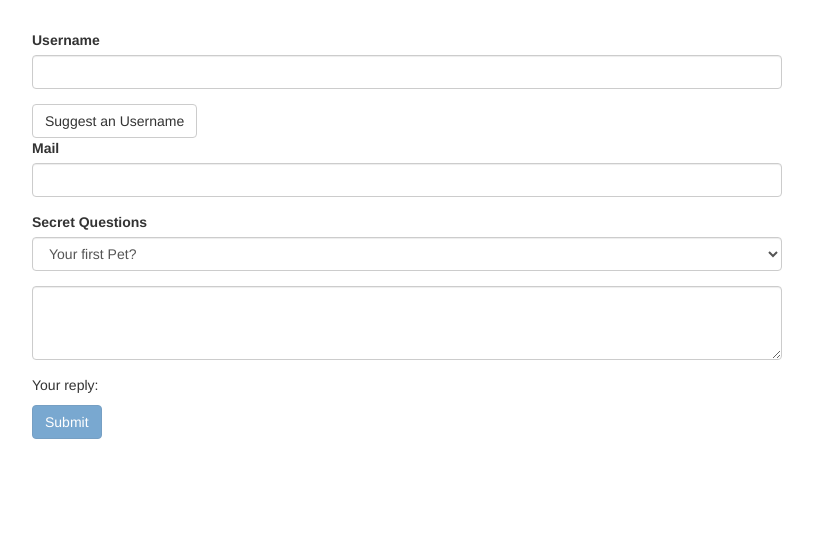
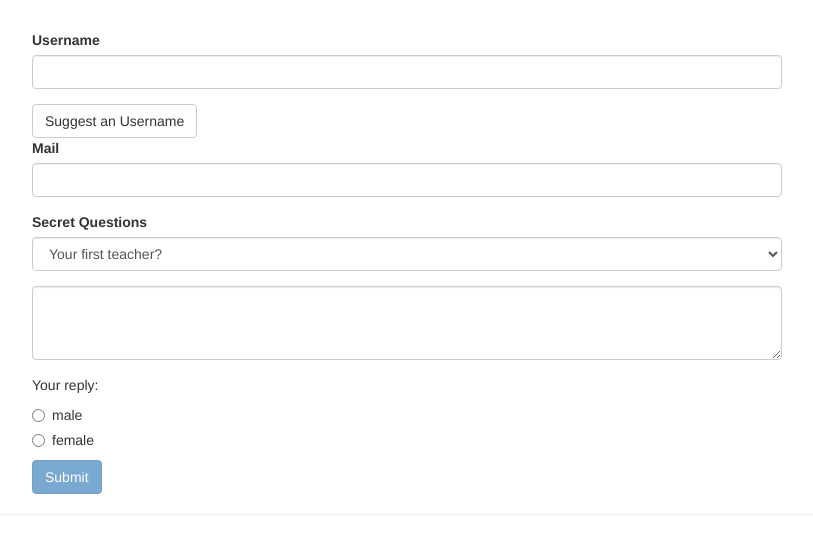
Before and after one commit to adrianblade/angular6-tutorial, an Angular app: page / in a window 1280 px wide. Shown: the top 554 px of the page, without its empty margins (233-1046 px from the left). Built offline with nearby package versions, Linux system fonts and the light colour scheme.

Commit message:
[Chapter15] Handling forms

```diff
--- a/src/app/app.component.html
+++ b/src/app/app.component.html
@@ -2,7 +2,8 @@
   <div class="row">
     <div class="col-xs-12 col-sm-10 col-md-8 col-sm-offset-1 col-md-offset-2">
       <form (ngSubmit)="onSubmit()" #f="ngForm">
-        <div id="user-data"
+        <div
+          id="user-data"
           ngModelGroup="userData"
           #userData="ngModelGroup">
           <div class="form-group">
@@ -13,10 +14,12 @@
               class="form-control"
               ngModel
               name="username"
-            required
-            >
+              required>
           </div>
-          <button class="btn btn-default" type="button">Suggest an Username</button>
+          <button
+            class="btn btn-default"
+            type="button"
+            (click)="suggestUserName()">Suggest an Username</button>
           <div class="form-group">
             <label for="email">Mail</label>
             <input
@@ -28,9 +31,7 @@
               required
               email
               #email="ngModel">
-            <span class="help-block"
-            *ngIf="!email.valid && email.touched"
-            >Please enter a valid email!</span>
+            <span class="help-block" *ngIf="!email.valid && email.touched">Please enter a valid email!</span>
           </div>
         </div>
         <p *ngIf="!userData.valid && userData.touched">User Data is invalid!</p>
@@ -53,6 +54,17 @@
             [(ngModel)]="answer"></textarea>
         </div>
         <p>Your reply: {{ answer }}</p>
+        <div class="radio" *ngFor="let gender of genders">
+          <label>
+            <input
+              type="radio"
+              name="gender"
+              ngModel
+              [value]="gender"
+              required>
+            {{ gender }}
+          </label>
+        </div>
         <button
           class="btn btn-primary"
           type="submit"
@@ -60,4 +72,15 @@
       </form>
     </div>
   </div>
+  <hr>
+  <div class="row" *ngIf="submitted">
+    <div class="col-xs-12">
+      <h3>Your Data</h3>
+      <p>Username: {{ user.username }}</p>
+      <p>Mail: {{ user.email }}</p>
+      <p>Secret Question: Your first {{ user.secretQuestion }}</p>
+      <p>Answer: {{ user.answer }}</p>
+      <p>Gender: {{ user.gender }}</p>
     </div>
+  </div>
+</div>
--- a/src/app/app.component.ts
+++ b/src/app/app.component.ts
@@ -1,6 +1,5 @@
-import { Component } from '@angular/core';
+import { Component, ViewChild } from '@angular/core';
 import { NgForm } from '@angular/forms';
-import { ViewChild } from '@angular/core';
 
 @Component({
   selector: 'app-root',
@@ -9,17 +8,48 @@
 })
 export class AppComponent {
   @ViewChild('f') signupForm: NgForm;
-  defaultQuestion = 'pet';
+  defaultQuestion = 'teacher';
   answer = '';
+  genders = ['male', 'female'];
+  user = {
+    username: '',
+    email: '',
+    secretQuestion: '',
+    answer: '',
+    gender: ''
+  };
+  submitted = false;
 
   suggestUserName() {
     const suggestedName = 'Superuser';
+    // this.signupForm.setValue({
+    //   userData: {
+    //     username: suggestedName,
+    //     email: ''
+    //   },
+    //   secret: 'pet',
+    //   questionAnswer: '',
+    //   gender: 'male'
+    // });
+    this.signupForm.form.patchValue({
+      userData: {
+        username: suggestedName
+      }
+    });
   }
-  //(form: NgForm) {
-  //  console.log(form)
-  //}
+
+  // onSubmit(form: NgForm) {
+  //   console.log(form);
+  // }
 
   onSubmit() {
-    console.log(this.signupForm);
+    this.submitted = true;
+    this.user.username = this.signupForm.value.userData.username;
+    this.user.email = this.signupForm.value.userData.email;
+    this.user.secretQuestion = this.signupForm.value.secret;
+    this.user.answer = this.signupForm.value.questionAnswer;
+    this.user.gender = this.signupForm.value.gender;
+
+    this.signupForm.reset();
   }
 }
```
Lines whose indentation alone changed are shown as unchanged.
